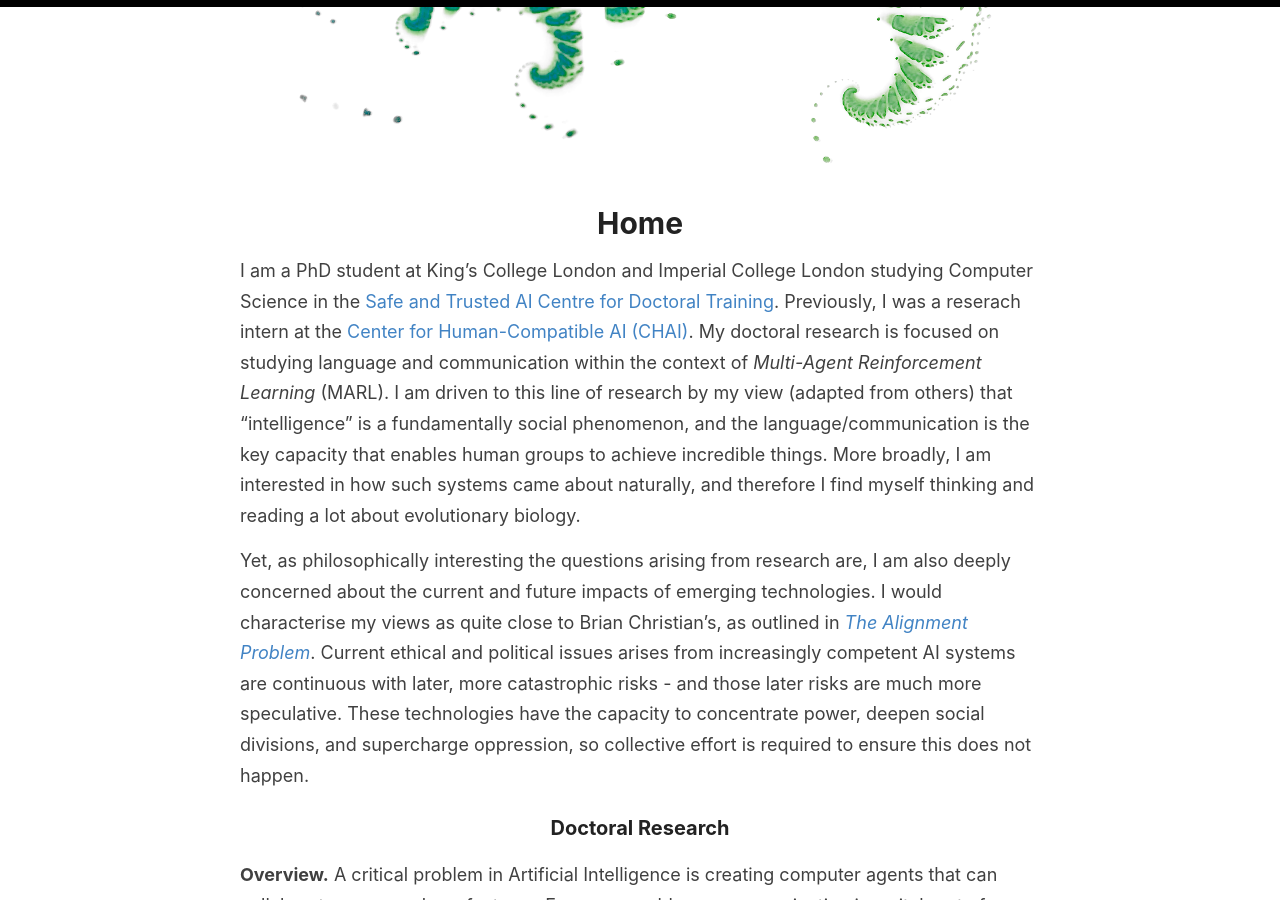
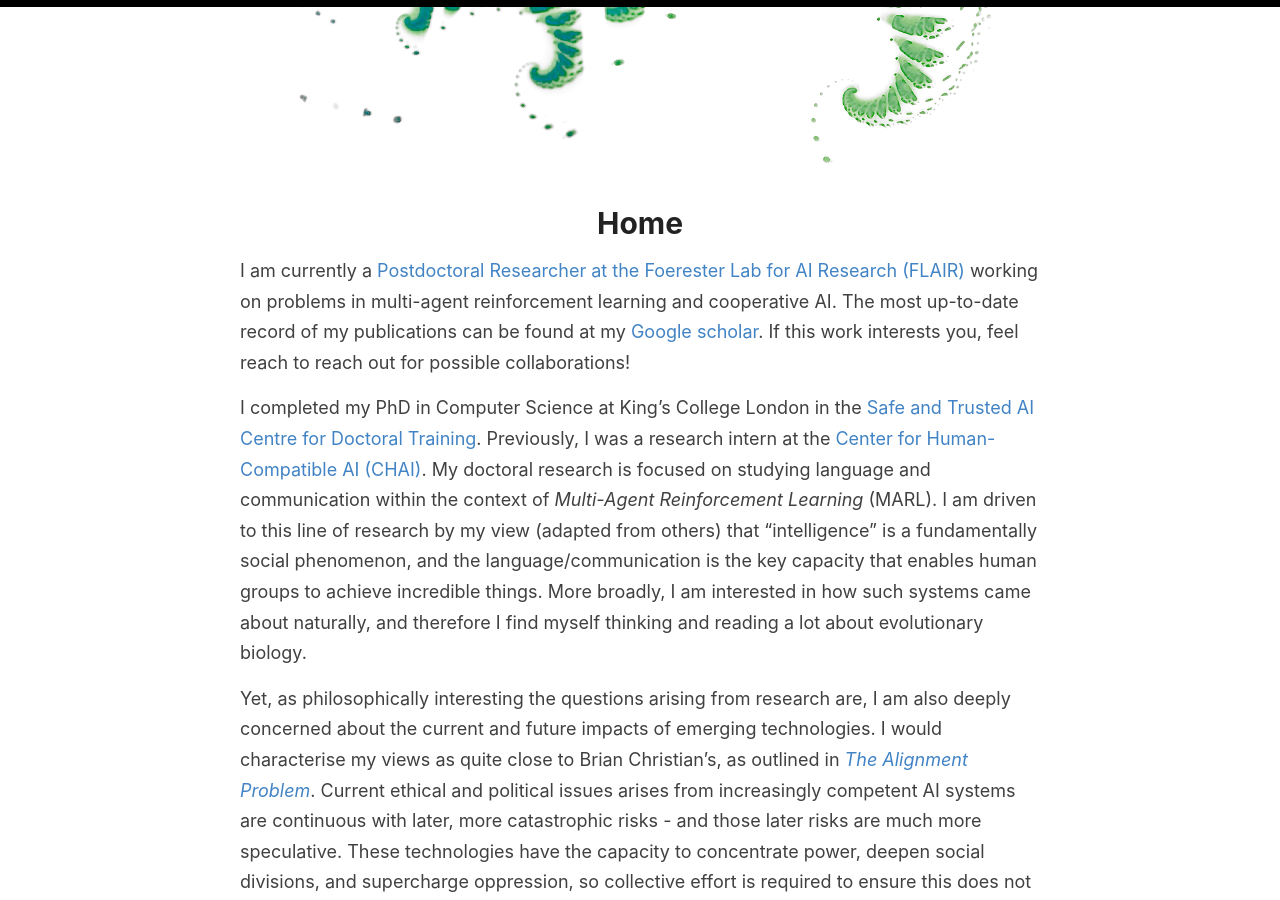
Before and after one commit to DylanCope/dylancope.github.io, a Jekyll site: the page built from index.md, in a window 1280 px wide and 900 px high, scrolled down 312 px. Built offline with Jekyll 4.4.1, drawn with Linux system fonts in a browser that asks for light colours.

Commit message:
Update index.md

```diff
--- a/index.md
+++ b/index.md
@@ -3,8 +3,12 @@ layout: page
 title: Home
 ---
 
-I am a PhD student at King's College London and Imperial College London studying Computer Science in the [Safe and Trusted AI Centre for Doctoral Training](https://safeandtrustedai.org).
-Previously, I was a reserach intern at the [Center for Human-Compatible AI (CHAI)](https://www.humancompatible.ai).
+I am currently a [Postdoctoral Researcher at the Foerester Lab for AI Research (FLAIR)](https://foersterlab.com/) working on problems in multi-agent reinforcement learning and cooperative AI.
+The most up-to-date record of my publications can be found at my [Google scholar](https://scholar.google.com/citations?user=_PKVsiQAAAAJ&hl=en).
+If this work interests you, feel reach to reach out for possible collaborations!
+
+I completed my PhD in Computer Science at King's College London in the [Safe and Trusted AI Centre for Doctoral Training](https://safeandtrustedai.org).
+Previously, I was a research intern at the [Center for Human-Compatible AI (CHAI)](https://www.humancompatible.ai).
 My doctoral research is focused on studying language and communication within the context of _Multi-Agent Reinforcement Learning_ (MARL).
 I am driven to this line of research by my view (adapted from others) that "intelligence" is a fundamentally social phenomenon, and the language/communication is the key capacity that enables human groups to achieve incredible things.
 More broadly, I am interested in how such systems came about naturally, and therefore I find myself thinking and reading a lot about evolutionary biology.
```
